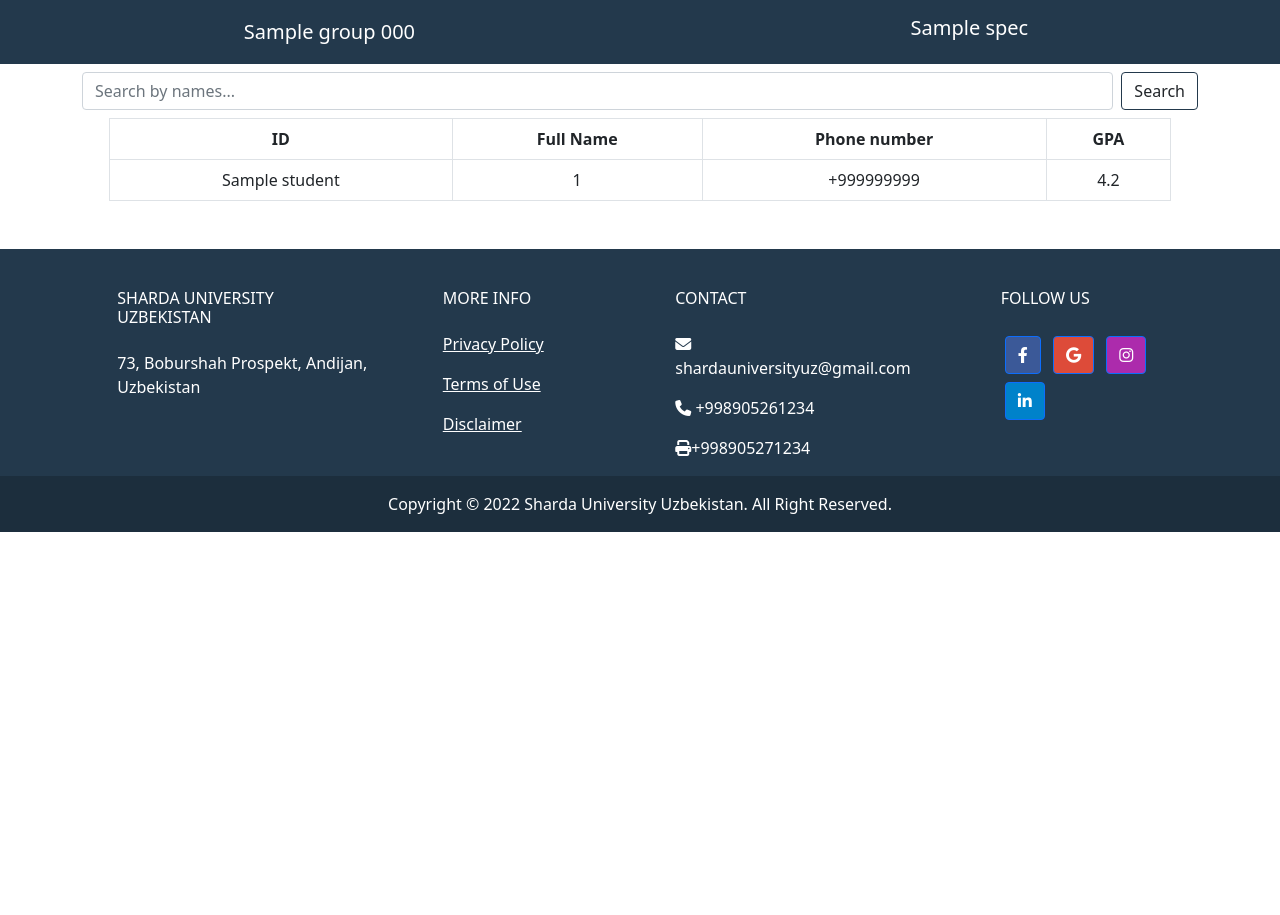
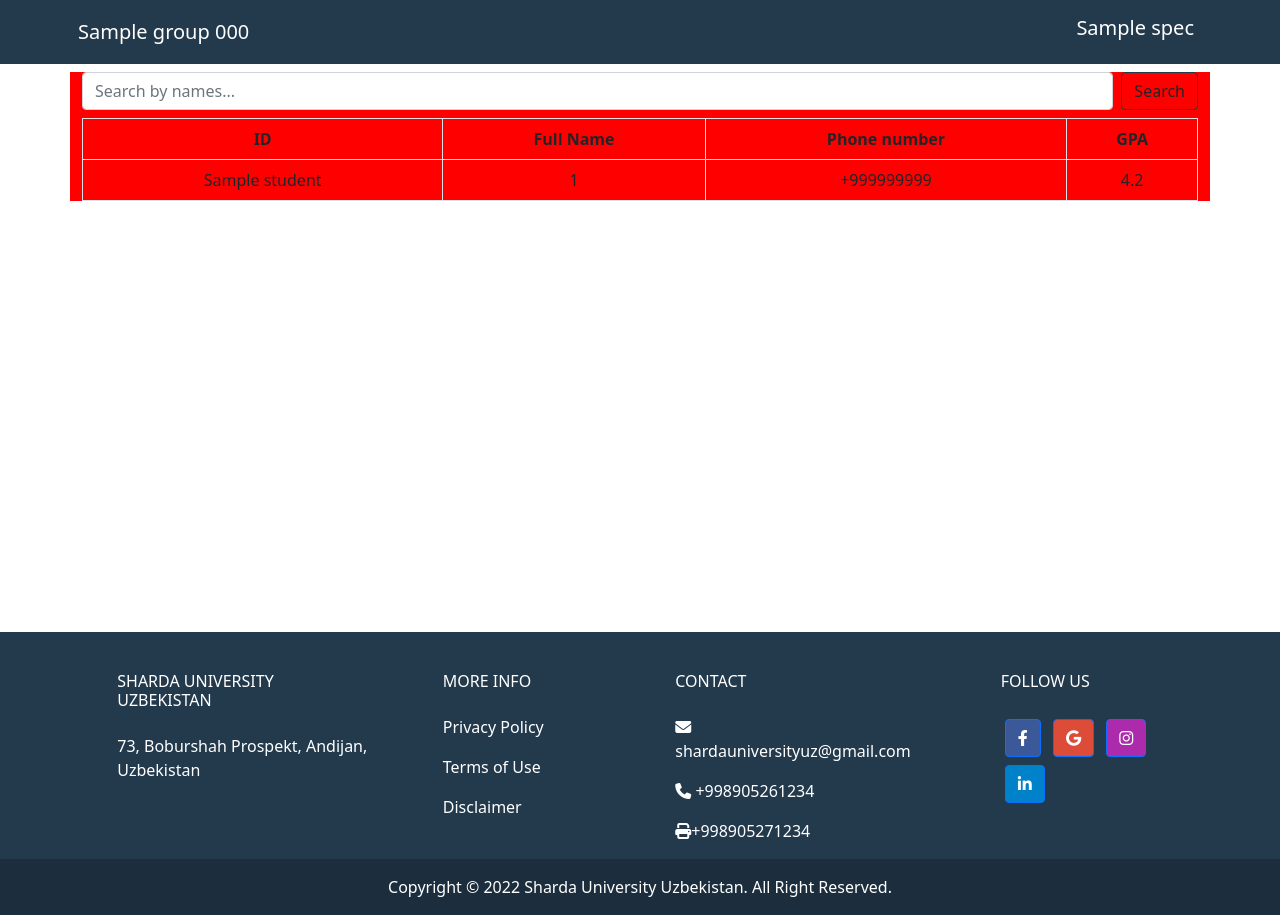
Before and after one commit to MukhammadUmarMukhammadzoda/ShardaExam, a Django app: template templates/group.html in a window 1280 px wide. Before the commit the page ends 532 px from the top, so only its background shows below. Run offline with Django 4.2, Linux system fonts and the light colour scheme; the template is opened without the code that fills it: most values are stand-ins (such as "Sample title", 1, 10 or a date in 2020); some libraries are stand-ins or nearby versions.

Commit message:
bismillah

```diff
--- a/static/styles/groups.css
+++ b/static/styles/groups.css
@@ -13,10 +13,16 @@ td {
   text-align: center;
 }
 
+.form-control:focus {
+  color: #212529;
+  background-color: #fff;
+  border-color: #212529;
+  outline: 0;
+  box-shadow: 0 0 0 0.11rem #212529;
+}
 .content {
-  height: 100vh - 56px - 257px;
+  background-color: red;
 }
-
 .submit {
   border: 1px solid #23394c;
 }
@@ -24,13 +30,7 @@ td {
   color: white;
   background-color: #23394c;
 }
-.form-control:focus {
-  color: #23394c;
-  background-color: #fff;
-  border-color: #23394c;
-  outline: 0;
-  box-shadow: 0 0 0 0.02rem #23394c;
-}
+
 .btn:focus {
   outline: 0px;
   box-shadow: #23394c 0px 0px 0px 0.1rem;
--- a/templates/group.html
+++ b/templates/group.html
@@ -12,32 +12,37 @@
   <link rel="stylesheet" href="https://cdnjs.cloudflare.com/ajax/libs/font-awesome/6.1.1/css/all.min.css"
     integrity="sha512-KfkfwYDsLkIlwQp6LFnl8zNdLGxu9YAA1QvwINks4PhcElQSvqcyVLLD9aMhXd13uQjoXtEKNosOWaZqXgel0g=="
     crossorigin="anonymous" referrerpolicy="no-referrer" />
+
   <title>Sharda University</title>
 </head>
 
 <body>
-
-  <nav class="nav d-flex justify-content-around container-fluid navbar navbar-expand-sm  p-2" style="background-color:#23394c;color:white">
+  <header style="background-color:#23394c;color:white">
+    <nav class="nav d-flex justify-content-between container navbar navbar-expand-sm  p-2">
       <div>
         <a class="navbar-brand text-dark h1 text-bold text-white" href="#">{{group.name}} {{group.code}}</a>
       </div>
       <div>
         <ul class="list-unstyled navbar-nav">
           {% for spec in specs %}
-        <li class="nav-item"><a class="text-decoration-none nav-link text-white h5" href="{% url 'spec'  spec.id %}">{{spec.name}}</a></li>
+          <li class="nav-item"><a class="text-decoration-none nav-link text-white h5"
+              href="{% url 'spec'  spec.id %}">{{spec.name}}</a></li>
           {% endfor %}
         </ul>
       </div>
     </nav>
+  </header>
 
-  <main class="content">
 
-    <form class="d-flex container my-2" method="get" >
-      <input class="form-control search-input me-2" type="search" name="search" placeholder="Search by names..." aria-label="Search">
-      <button class="btn submit" type="submit">Search</button>
+  <div style="min-height:70vh">
+    <main class="content container">
+      <form class="d-flex my-2" method="GET">
+        <input class="form-control search-input me-2" type="search" name="search" placeholder="Search by names..."
+          aria-label="Search">
+        <button class="btn btn-outline-dark submit" type="submit">Search</button>
       </form>
 
-    <table class="table table-bordered container table-responsive" style="width: 83%;">
+      <table class="table table-bordered table-responsive">
         <thead>
           <tr>
             <th>ID</th>
@@ -50,22 +55,19 @@
           {% for student in students %}
           <tr>
             <td>{{student.name}}</td>
-          <td><a class="text-decoration-none  text-dark" href="#">{{student.unique_id}}</a></td>
+            <td><a class="text-decoration-none text-dark" href="#">{{student.unique_id}}</a></td>
             <td>+999999999</td>
             <td>4.2</td>
           </tr>
           {% endfor %}
+        </tbody>
+      </table>
+    </main>
+  </div>
 
 
 
-
-      </tbody>
-    </table>
-  </main>
-
-
-  <!-- Remove the container if you want to extend the Footer to full width. -->
-  <div class="mt-5">
+  <div>
     <!-- Footer -->
     <footer class="text-center text-lg-start text-white" style="background-color: #23394c">
       <!-- Grid container -->
@@ -90,13 +92,18 @@
             <div class="col-md-2 col-lg-2 col-xl-2 mx-auto mt-3">
               <h6 class="text-uppercase mb-4 font-weight-bold">More Info</h6>
               <p>
-                <a href="https://www.shardauniversity.uz/privacy-policy" class="text-white">Privacy Policy</a>
+                <a target="_blank" href="https://www.shardauniversity.uz/privacy-policy"
+                  class="text-white text-decoration-none">Privacy
+                  Policy</a>
               </p>
               <p>
-                <a href="https://www.shardauniversity.uz/terms-of-use" class="text-white">Terms of Use</a>
+                <a target="_blank" href="https://www.shardauniversity.uz/terms-of-use"
+                  class="text-white text-decoration-none">Terms of
+                  Use</a>
               </p>
               <p>
-                <a href="https://www.shardauniversity.uz/disclaimer" class="text-white">Disclaimer</a>
+                <a target="_blank" href="https://www.shardauniversity.uz/disclaimer"
+                  class="text-white text-decoration-none">Disclaimer</a>
               </p>
 
             </div>
@@ -121,21 +128,21 @@
               <h6 class="text-uppercase mb-4 font-weight-bold">Follow us</h6>
 
               <!-- Facebook -->
-              <a class="btn btn-primary btn-floating m-1" style="background-color: #3b5998"
+              <a target="_blank" class="btn btn-primary btn-floating m-1" style="background-color: #3b5998"
                 href="https://www.facebook.com/ShardaUniversityUzbekistan" role="button"><i
                   class="fab fa-facebook-f"></i></a>
 
               <!-- Google -->
-              <a class="btn btn-primary btn-floating m-1" style="background-color: #dd4b39"
+              <a target="_blank" class="btn btn-primary btn-floating m-1" style="background-color: #dd4b39"
                 href="https://www.shardauniversity.uz/" role="button"><i class="fab fa-google"></i></a>
 
               <!-- Instagram -->
-              <a class="btn btn-primary btn-floating m-1" style="background-color: #ac2bac"
+              <a target="_blank" class="btn btn-primary btn-floating m-1" style="background-color: #ac2bac"
                 href="https://instagram.com/shardauniuz?igshid=YmMyMTA2M2Y=" role="button"><i
                   class="fab fa-instagram"></i></a>
 
               <!-- Linkedin -->
-              <a class="btn btn-primary btn-floating m-1" style="background-color: #0082ca"
+              <a target="_blank" class="btn btn-primary btn-floating m-1" style="background-color: #0082ca"
                 href="https://www.linkedin.com/company/sharda-university-uzbekistan/" role="button"><i
                   class="fab fa-linkedin-in"></i></a>
 
```
Also changed, not shown: templates/index.html (+11 -17 lines). Lines whose indentation alone changed are shown as unchanged.
